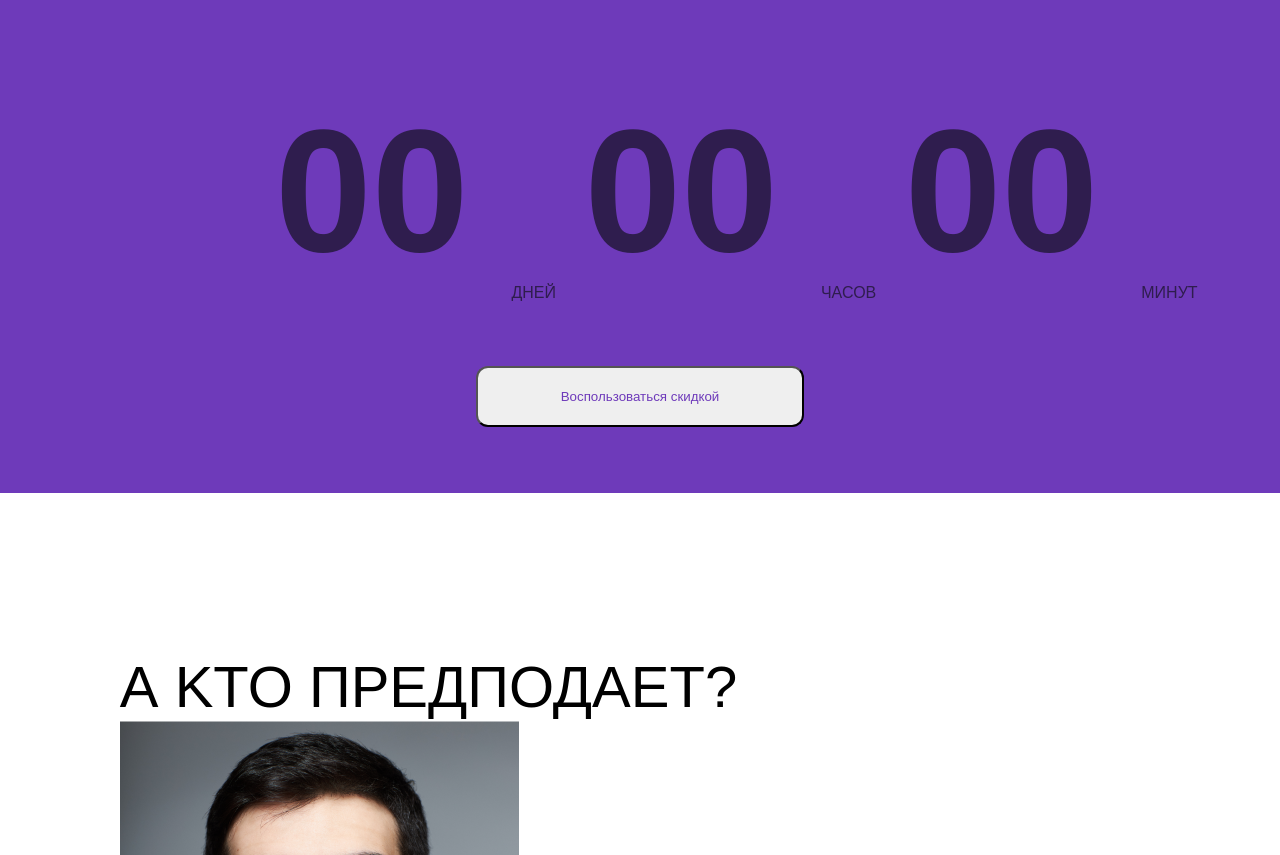
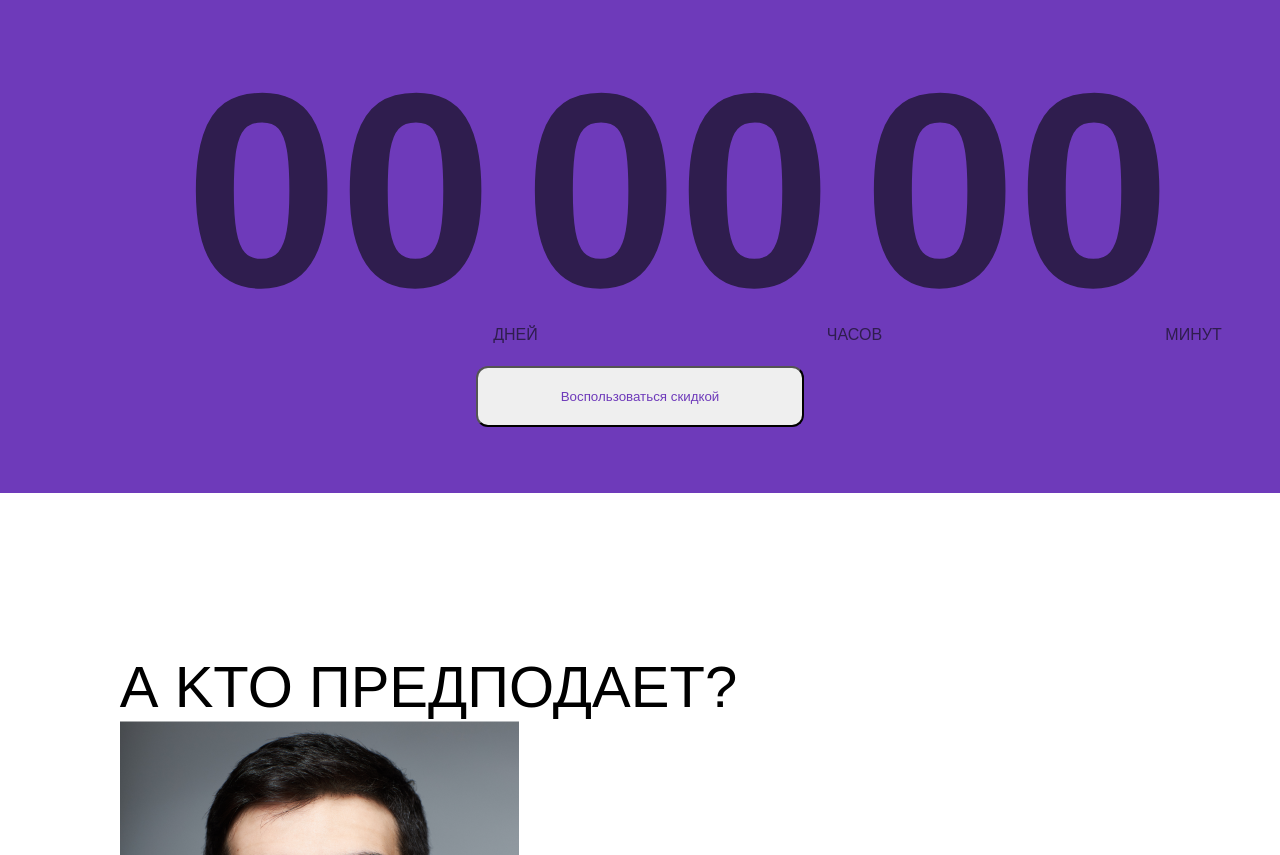
Before and after one commit to Odil-Abduhamidov/Landing2, a plain HTML site: page index.html in a window 1280 px wide. Shown: the part 2386-3241 px from the top of the page. Drawn offline with Linux system fonts and the light colour scheme; a web font is replaced by a local one.

Commit message:
срфтпув фдд

```diff
--- a/style.css
+++ b/style.css
@@ -162,6 +162,7 @@ h1 {
   margin-top: 97px;
   margin-left: 164px;
   gap: 0px;
+
 }
 
 .time_block h2 {
@@ -171,17 +172,19 @@ h1 {
   align-items: center;
   color: #2f1d4e;
   width: calc(17.2vw + 30.496px);
-  height: 187px;
-  font-size: 174px;
-  line-height: 187.05px;
+  height: 100%;
+  font-size: calc(19.9vw + 22px);
+  line-height: 98.88%;
   gap: 0;
 }
 
 .time_block span {
+  display: flex;
+  flex-direction: row;
+  justify-content: center;
+  align-items: center;
   color: #2f1d4e;
   width: 74px;
-  height: 32px;
-  margin-top: 385px;
   margin-left: 265px;
   gap: 0px;
 }
```
Also changed, not shown: index.html (+4 -4 lines).
